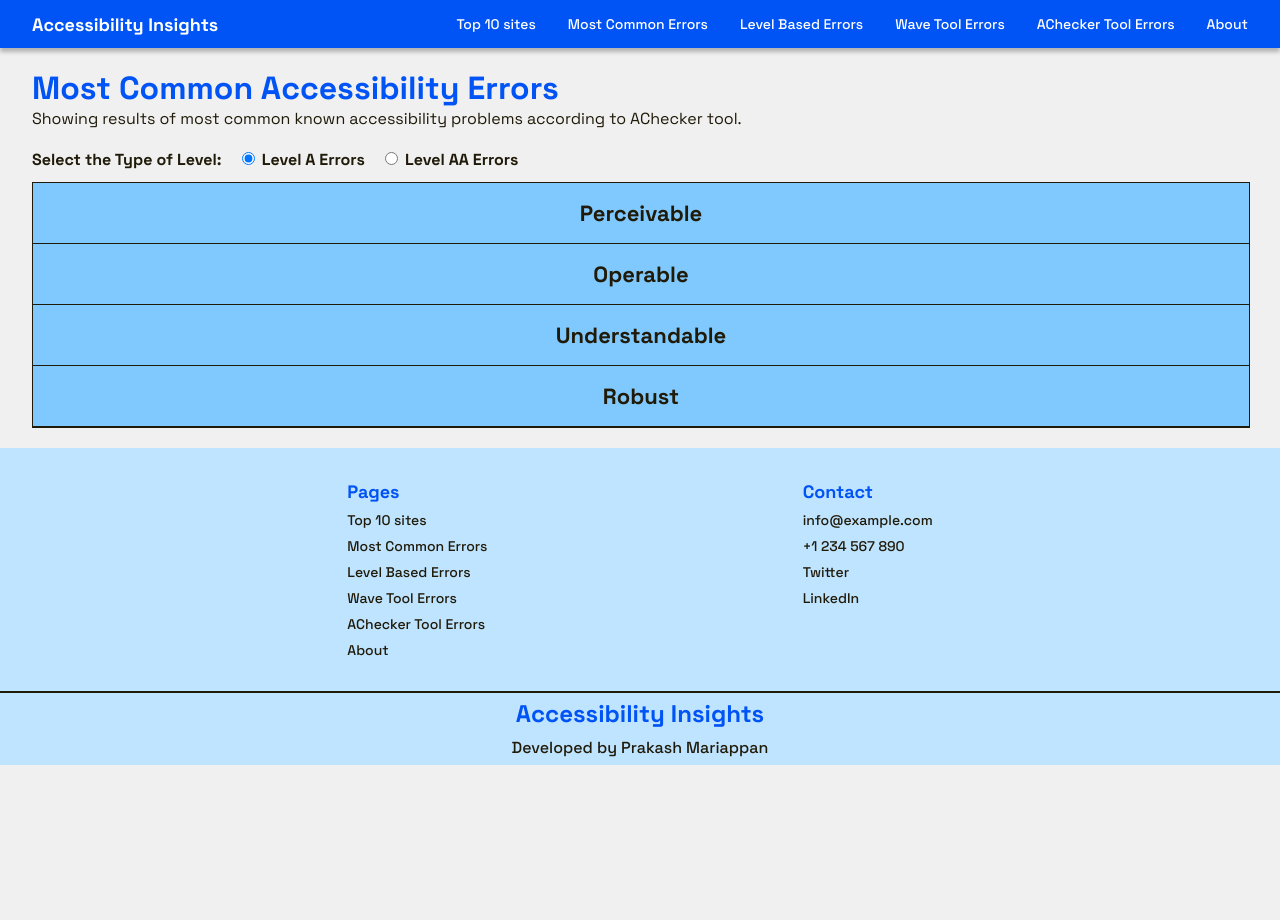
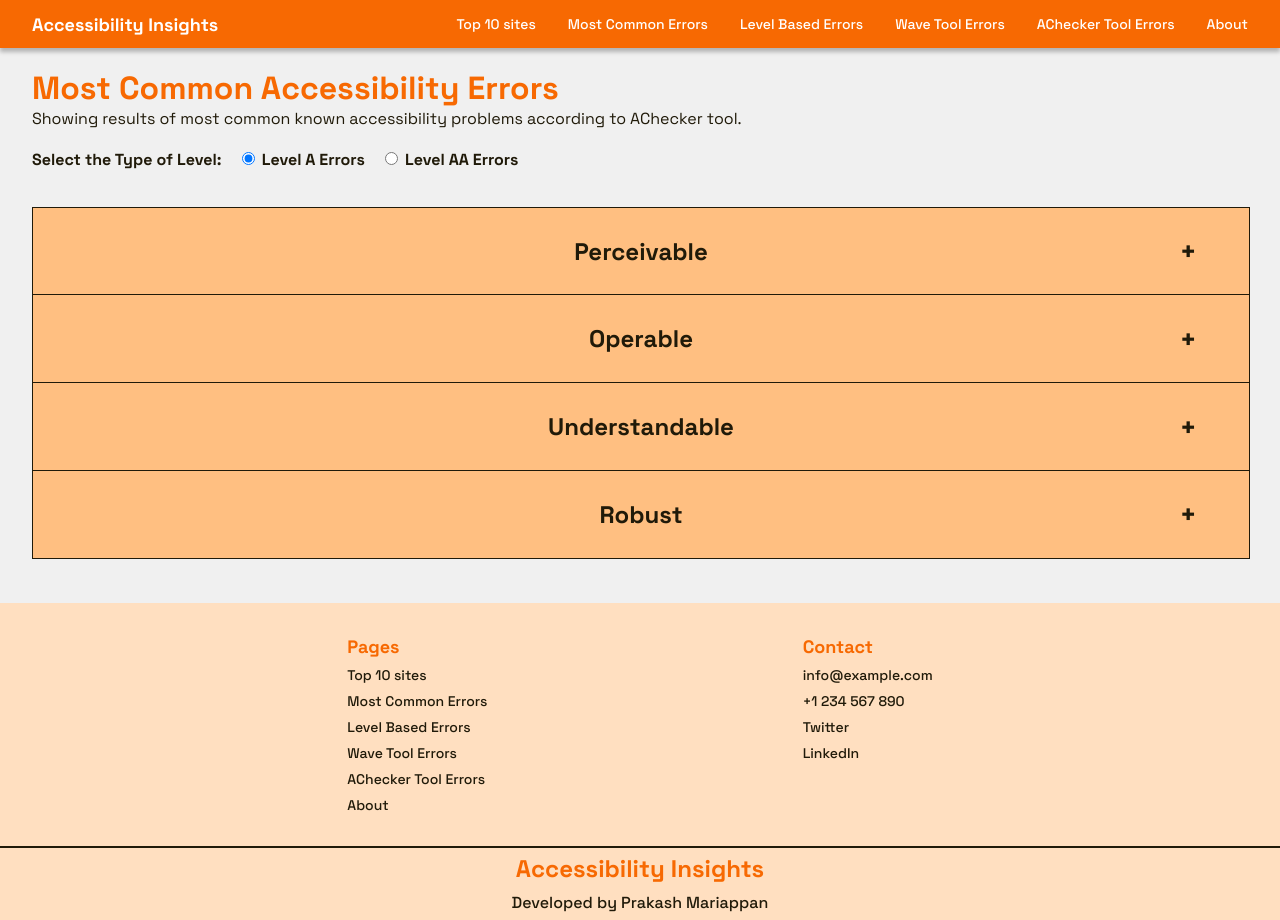
Before and after one commit to prakashmariappan/Accessibility-Insight, a plain HTML site: page commonerrors.html in a window 1280 px wide. Before the commit the page ends 800 px from the top, so only its background shows below. Drawn offline with nearby package versions, Linux system fonts and the light colour scheme; no server answers.

Commit message:
color changed

```diff
--- a/commonerrors.html
+++ b/commonerrors.html
@@ -16,25 +16,32 @@
     document.getElementById("levelA").checked = true;
     fetchExcelData();
 
-
     // Add event listeners to section titles
-        const sectionTitles = document.querySelectorAll(".section-title");
+    const sectionTitles = document.querySelectorAll(".section-head");
     sectionTitles.forEach(title => {
         title.addEventListener("click", function () {
             const sectionText = this.nextElementSibling;
+            const toggleIcon = this.querySelector(".toggle-icon");
 
-                // Hide all section-text divs
+            // Hide all section-text divs and reset icons
             document.querySelectorAll(".section-text").forEach(text => {
                 if (text !== sectionText) {
                     text.style.display = "none";
                 }
             });
+            document.querySelectorAll(".toggle-icon").forEach(icon => {
+                if (icon !== toggleIcon) {
+                    icon.textContent = "+";
+                }
+            });
 
-                // Toggle the visibility of the clicked section-text div
+            // Toggle the visibility of the clicked section-text div and icon
             if (sectionText.style.display === "none" || sectionText.style.display === "") {
                 sectionText.style.display = "block";
+                toggleIcon.textContent = "-";
             } else {
                 sectionText.style.display = "none";
+                toggleIcon.textContent = "+";
             }
         });
     });
@@ -81,7 +88,14 @@
         const errorDescription = row[2]; // Assuming description column is 2
 
         const errorItem = document.createElement("div");
-          errorItem.innerText = `Guideline ${guideline}: ${errorDescription}`;
+        const guidelineDiv = document.createElement("div");
+        const descriptionDiv = document.createElement("div");
+
+        guidelineDiv.innerHTML = `<strong>Guideline ${guideline}:</strong>`;
+        descriptionDiv.innerText = errorDescription;
+
+        errorItem.appendChild(guidelineDiv);
+        errorItem.appendChild(descriptionDiv);
 
         if (category === 'Perceivable') {
             perceivableErrors.appendChild(errorItem);
@@ -94,6 +108,8 @@
         }
     });
 }
+
+
     </script>
 </head>
 <body>
@@ -133,14 +149,51 @@
                 </label>
               </div>
               <div class="card">
-                <h2 class="section-title">Perceivable</h2>
+                <div class="section-con">
+                  <div class="section-head">
+                    <div class="dummy"></div>
+                  <h2 class="section-title">
+                    Perceivable
+
+                  </h2>
+                  <span class="toggle-icon">+</span>
+                </div>
                   <div id="perceivable-errors" class="section-text" style="display: none;"></div>
-                <h2 class="section-title">Operable</h2>
+                </div>
+                <div class="section-con">
+                  <div class="section-head">
+                    <div class="dummy"></div>
+                    <h2 class="section-title">
+                      Operable
+
+                    </h2>
+                    <span class="toggle-icon">+</span>
+                  </div>
                   <div id="operable-errors" class="section-text" style="display: none;"></div>
-                <h2 class="section-title">Understandable</h2>
+                </div>
+                <div class="section-con">
+                  <div class="section-head">
+                    <div class="dummy"></div>
+                    <h2 class="section-title">
+                      Understandable
+
+                    </h2>
+                    <span class="toggle-icon">+</span>
+                  </div>
                   <div id="understandable-errors" class="section-text" style="display: none;"></div>
-                <h2 class="section-title robust">Robust</h2>
+                </div>
+                <div class="section-con">
+                  <div class="section-head">
+                    <div class="dummy"></div>
+                    <h2 class="section-title">
+                      Robust
+
+                    </h2>
+                    <span class="toggle-icon">+</span>
+                  </div>
                   <div id="robust-errors" class="section-text" style="display: none;"></div>
+                </div>
+
               </div>
             </div>
           </div>
--- a/styles.css
+++ b/styles.css
@@ -32,7 +32,7 @@ body {
     justify-content: center;
     box-shadow: 0px 4px 4px rgba(0, 0, 0, 0.25);
     padding: .5rem 0px;
-    background-color: #0053f4;
+    background-color: #F76902;
     position: fixed;
     width: 100%;
   }
@@ -176,7 +176,7 @@ body {
 
 /*Footer styling*/
   .footer {
-    background-color: #bfe4ff;
+    background-color: #ffdfc0;
     display: flex;
     flex-direction: column;
     justify-content: space-between;
@@ -209,7 +209,7 @@ body {
   }
 
   .contact-title {
-    color: #0053f4;
+    color: #F76902;
     font-size: 1.125rem;
     font-weight: bold;
     margin: 0;
@@ -241,7 +241,7 @@ body {
 }
   .footer-title {
     margin:5px auto;
-    color: #0053f4;
+    color: #F76902;
     font-size: 24px;
     font-weight: bold;
     cursor: pointer;
@@ -279,30 +279,45 @@ body {
 }
 
 .intro-title {
-    color: #0053f4;
+    color: #F76902;
     font-size: 32px;
     font-weight: 900;
     margin: 0px;
 }
-
-.section-title {
+.section-con{
+  width: 100%;
+  border-bottom: 1px solid #201A09;
+}
+.section-head {
   margin: 0% auto;
   color: #201A09;
-    font-size: 1.375rem;
-    font-weight: bold;
-background-color: #80c9ff;
+
+  font-weight: bold;
+background-color: #ffbf81;
+flex-direction: row;
 width: 100%;
 text-align: center;
-padding: 1rem 0rem;
-border-bottom: 1px solid #201A09;
-border-collapse: collapse;
+padding: .5rem 0rem;
+display: flex;
+flex-direction: row;
+align-items: center;
+justify-content: space-between;
+}
+.dummy{
+  width: 10%;
+}
+.section-title{
+  width: 50%;
+  font-size: 24px;
 }
 .section-title:hover {
-  color: #201A09;
     cursor: pointer;
     text-decoration: underline;
 }
-
+.toggle-icon {
+  width: 10%;
+  font-size: 28px;
+}
 .section-text {
     color: #201a09;
     font-weight: normal;
@@ -312,18 +327,25 @@ border-collapse: collapse;
   margin: 1.5% auto;
   width: 96%;
 }
+
+
 .section-text div{
   margin: .5rem;
+  display: flex;
+  flex-direction: row;
+  align-items: center;
+  justify-content: flex-start;
 }
-
 .card {
     display: flex;
     flex-direction: column;
     align-items: center;
     background-color: #fff;
     width: 100%;
-    margin: 0px;
-    border: 1px solid #201A09;
+    margin: 2% auto;
+    border-top: 1px solid #201A09;
+    border-right: 1px solid #201A09;
+    border-left: 1px solid #201A09;
   }
 
 /*List page styling*/
@@ -405,7 +427,7 @@ margin-left: 2.5%;
         justify-content: center;
         border-radius: 25px;
         padding: .7rem;
-        background-color: #0053f4;
+        background-color: #F76902;
         color: #fff;
         font-size: 1rem;
         font-weight: bold;
@@ -417,8 +439,8 @@ margin-left: 2.5%;
   }
   .read-more:active,.filter-btn:active{
     text-decoration: underline;
-    background-color: #80c9ff;
-    color: #201A09;
+    background-color: #201A09;
+    color: #F76902;
   }
   .filter-btn{
     width: 10%;
@@ -439,7 +461,7 @@ margin-left: 2.5%;
 
 }
 .table-header {
-    background-color: #80c9ff;
+    background-color: #ffbf81;
 }
 .table-header th{
     font-weight: bold;
@@ -460,7 +482,7 @@ margin-left: 2.5%;
 }
 .site-link:hover{
     text-decoration: underline;
-    color: #0053f4;
+    color: #F76902;
     cursor: pointer;
 }
 
```
Also changed, not shown: list.html (+2 -2 lines). Lines whose indentation alone changed are shown as unchanged.
